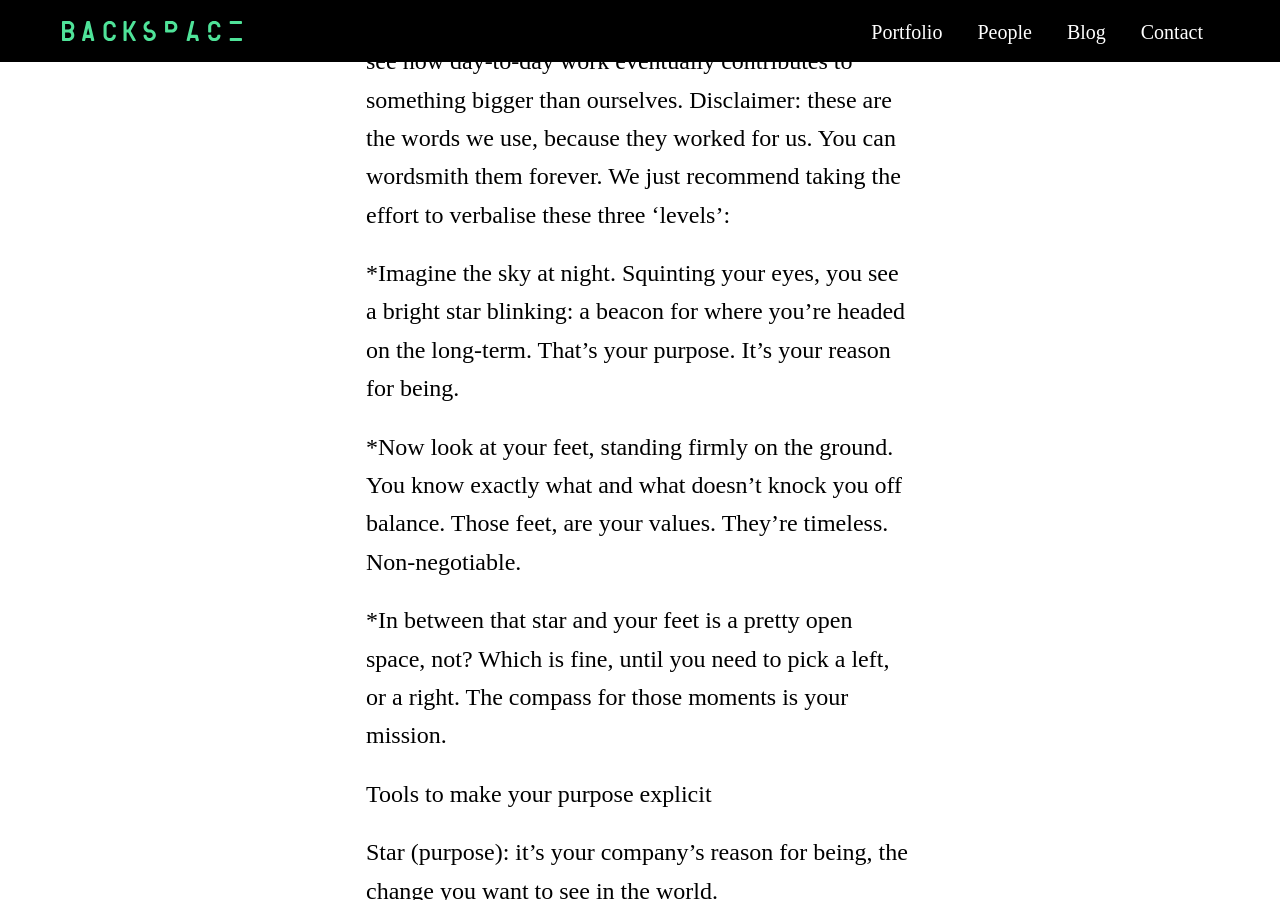
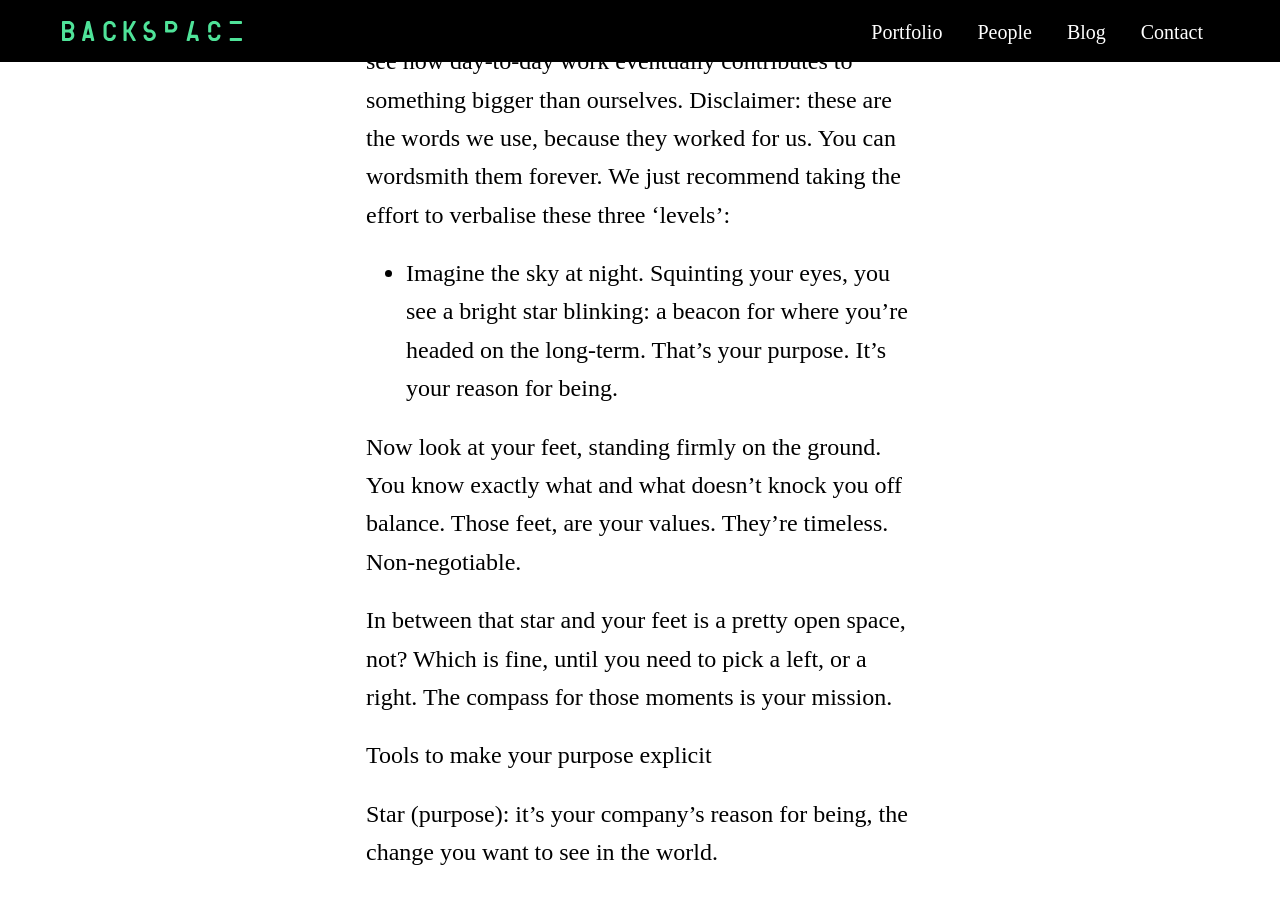
Before and after one commit to backspacehq/backspacehq.github.io, a Jekyll site: the page built from _posts/2016-07-13-stay-on-top-of-your-culture.markdown, in a window 1280 px wide and 900 px high, scrolled down 2136 px. Built offline with Jekyll 4.4.1, drawn with Linux system fonts in a browser that asks for light colours; comment, search, counter and statistics services are not loaded.

```diff
--- a/_posts/2016-07-13-stay-on-top-of-your-culture.markdown
+++ b/_posts/2016-07-13-stay-on-top-of-your-culture.markdown
@@ -29,11 +29,11 @@ A company is a group of people collaborating to reach a shared objective. It’s
 
 Formulating that objective on different levels helps to see how day-to-day work eventually contributes to something bigger than ourselves. Disclaimer: these are the words we use, because they worked for us. You can wordsmith them forever. We just recommend taking the effort to verbalise these three ‘levels’:
 
-*Imagine the sky at night. Squinting your eyes, you see a bright star blinking: a beacon for where you’re headed on the long-term. That’s your purpose. It’s your reason for being.
+* Imagine the sky at night. Squinting your eyes, you see a bright star blinking: a beacon for where you’re headed on the long-term. That’s your purpose. It’s your reason for being.
 
-*Now look at your feet, standing firmly on the ground. You know exactly what and what doesn’t knock you off balance. Those feet, are your values. They’re timeless. Non-negotiable.
+Now look at your feet, standing firmly on the ground. You know exactly what and what doesn’t knock you off balance. Those feet, are your values. They’re timeless. Non-negotiable.
 
-*In between that star and your feet is a pretty open space, not? Which is fine, until you need to pick a left, or a right. The compass for those moments is your mission.
+In between that star and your feet is a pretty open space, not? Which is fine, until you need to pick a left, or a right. The compass for those moments is your mission.
 
 **Tools to make your purpose explicit**
 
```
